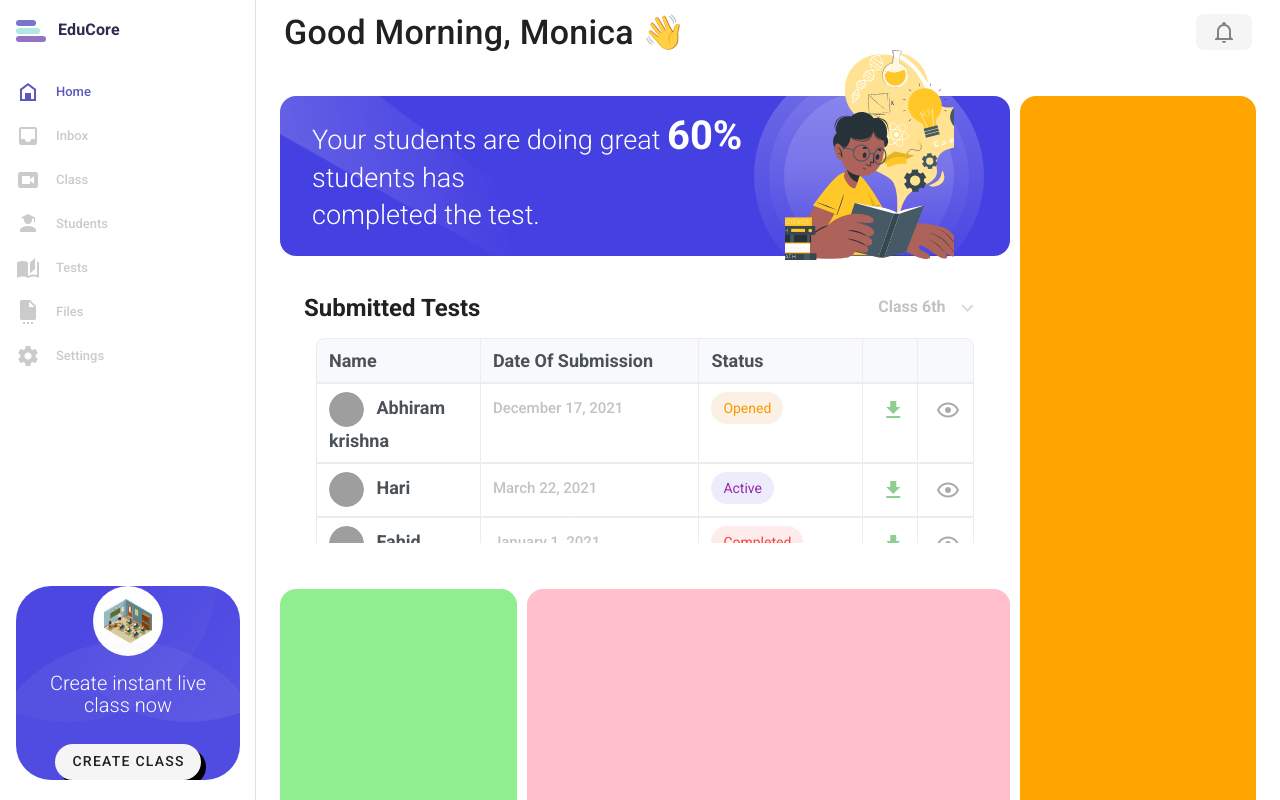
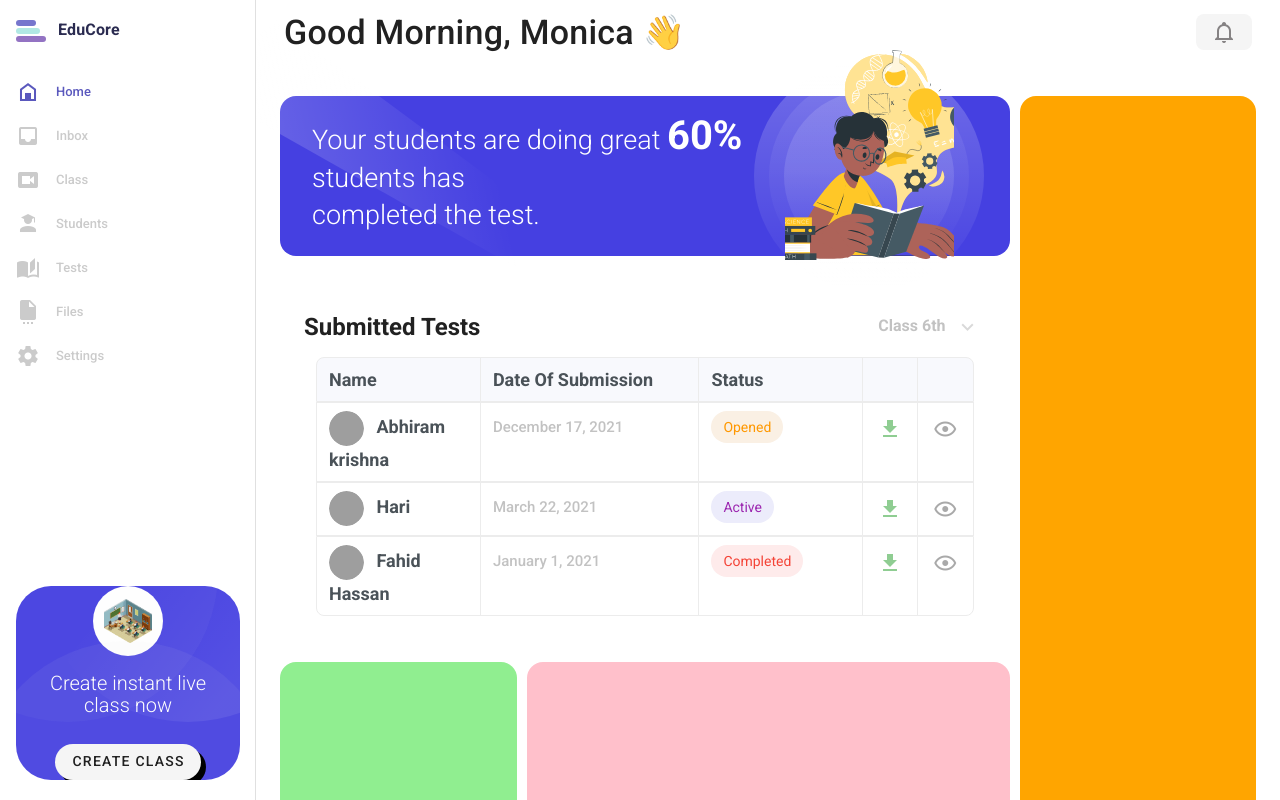
Before and after one commit to AbhiramKrishnaM/Educore, a Nuxt app: page / in a window 1280 px wide. Shown: the top 800 px of the page. Built offline with nearby package versions, Linux system fonts and the light colour scheme; grey boxes are pictures that could not be loaded.

Commit message:
feat: buttons position to center and css changes for height in table

```diff
--- a/components/Ui/Table.vue
+++ b/components/Ui/Table.vue
@@ -87,7 +87,8 @@ h1 {
 }
 
 .table-body-wrapper {
-  height: 20vh;
+  min-height: max-content;
+  max-height: 20vh;
   overflow-y: scroll;
 }
 </style>
--- a/components/Ui/TableBody.vue
+++ b/components/Ui/TableBody.vue
@@ -22,10 +22,10 @@
     <v-col sm="3" class="border-right px-3 py-2">
       <UiChip :chip-type="status" />
     </v-col>
-    <v-col sm="1" class="border-right px-3 py-2">
+    <v-col sm="1" class="border-right px-3 py-2 d-flex justify-center">
       <v-btn icon plain> <v-icon color="success">mdi-download</v-icon></v-btn>
     </v-col>
-    <v-col sm="1" class="px-3 py-2">
+    <v-col sm="1" class="px-3 py-2 d-flex justify-center">
       <v-btn icon plain @click="isViewed = !isViewed">
         <v-icon>{{
           isViewed ? 'mdi-eye-off-outline' : 'mdi-eye-outline'
```
